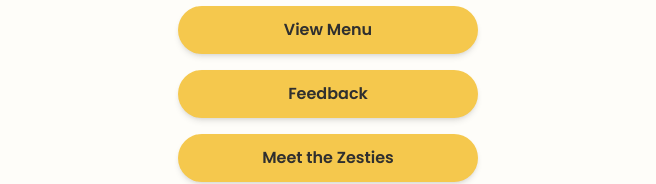
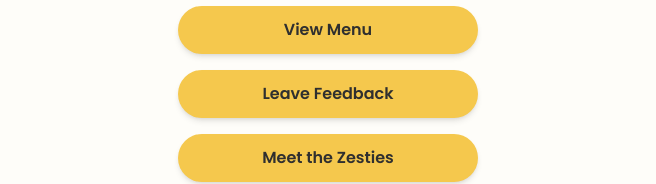
Before and after one commit to hungapp/zeste-pop-up, a Next.js app: page / in a window 1280 px wide. Shown: the part 594-778 px from the top of the page, without its empty margins (312-968 px from the left). Built offline with nearby package versions, Linux system fonts and the light colour scheme.

Commit message:
reword feedback button

```diff
--- a/app/page.tsx
+++ b/app/page.tsx
@@ -61,7 +61,7 @@ export default function HomePage() {
             rel="noopener noreferrer"
             className="w-full inline-block text-center py-3 px-6 bg-[#f5c84d] text-[#2f2f2f] font-semibold rounded-full shadow-md hover:opacity-90 transition-opacity duration-200"
           >
-            Feedback
+            Leave Feedback
           </a>
 
           <Link
```
